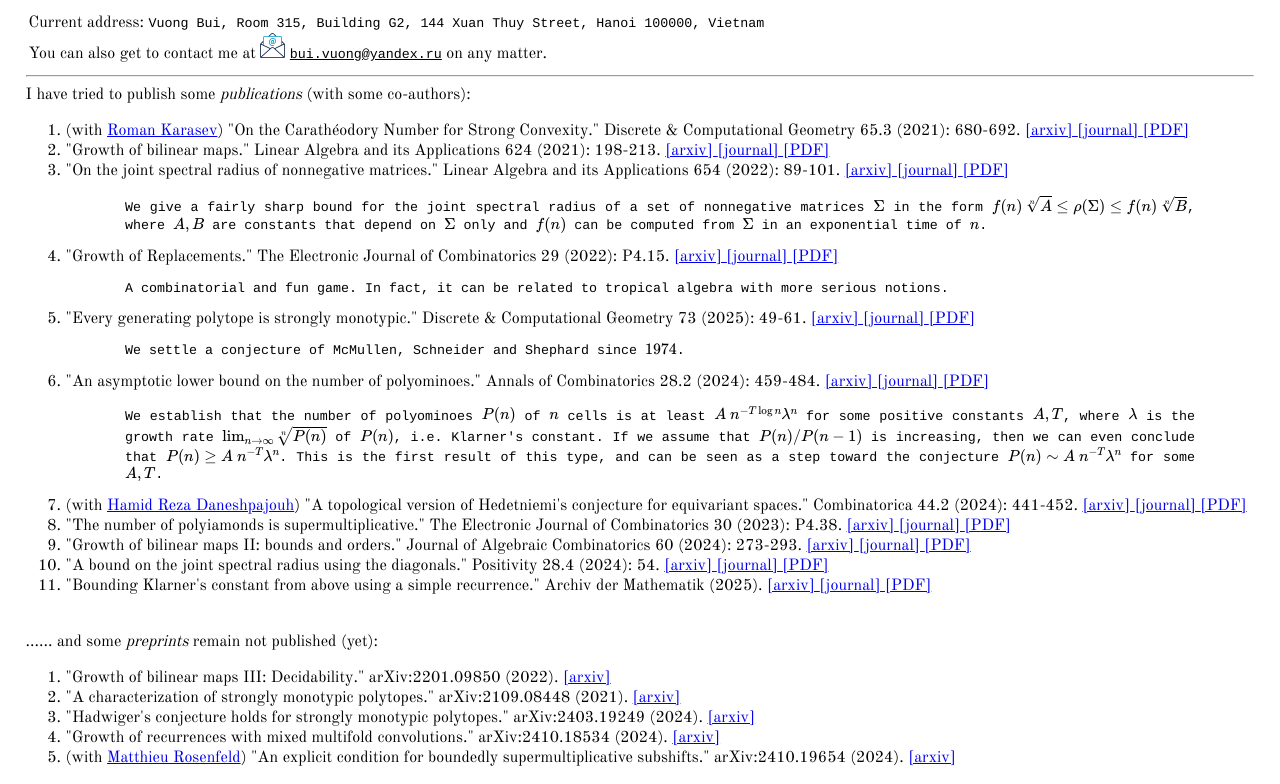
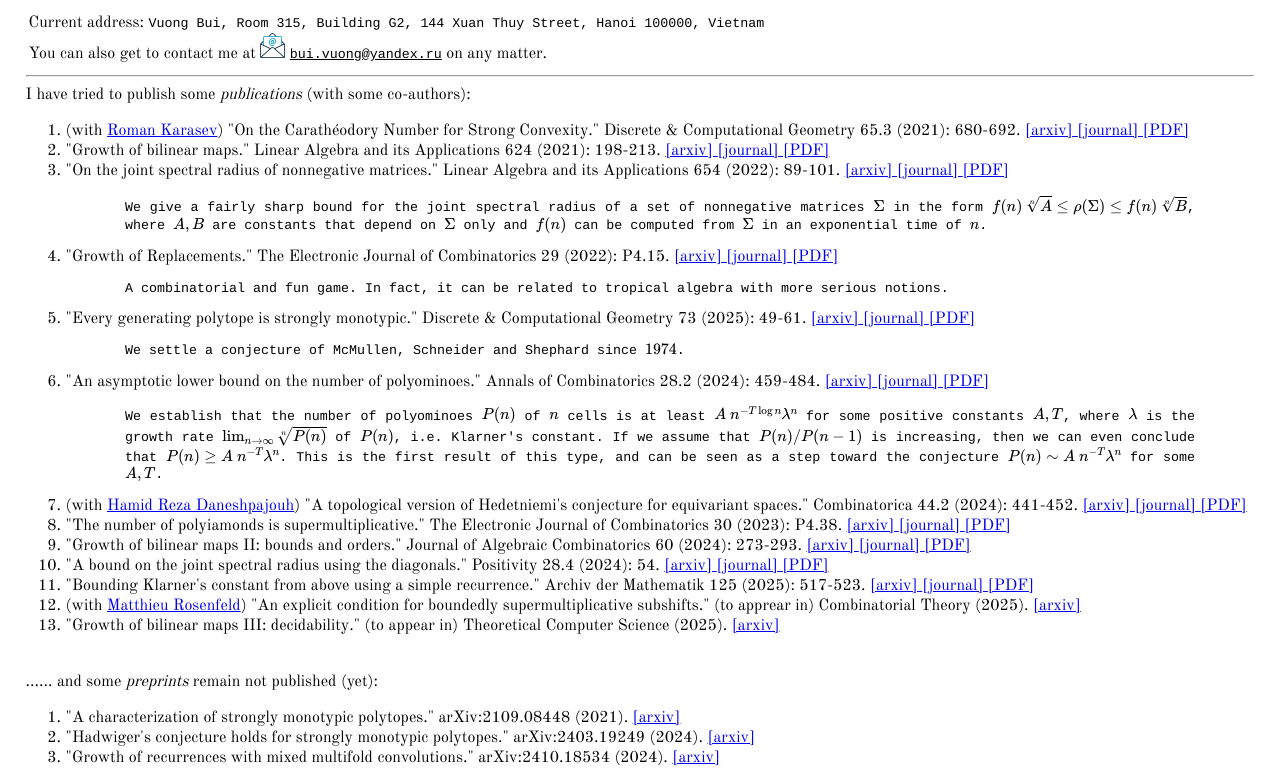
Before and after one commit to vuobui/vuobui.github.io, a plain HTML site: page index.html in a window 1280 px wide. Shown: the part 904-1688 px from the top of the page. Drawn offline with nearby package versions, Linux system fonts and the light colour scheme.

Commit message:
Update index.html

```diff
--- a/index.html
+++ b/index.html
@@ -131,7 +131,14 @@
 			</li>
 
 			<li>
-				"Bounding Klarner's constant from above using a simple recurrence." Archiv der Mathematik (2025). <a href="https://arxiv.org/abs/2412.20143"> [arxiv] </a> <a href="https://doi.org/10.1007/s00013-024-02099-2"> [journal] </a> <a href="klarner-recur.pdf"> [PDF] </a>
+				"Bounding Klarner's constant from above using a simple recurrence." Archiv der Mathematik 125 (2025): 517-523. <a href="https://arxiv.org/abs/2412.20143"> [arxiv] </a> <a href="https://doi.org/10.1007/s00013-024-02099-2"> [journal] </a> <a href="klarner-recur.pdf"> [PDF] </a>
+			</li>
+			<li>
+				(with <a href="https://www.lirmm.fr/~mrosenfeld/">Matthieu Rosenfeld</a>) "An explicit condition for boundedly supermultiplicative subshifts." (to apprear in) Combinatorial Theory (2025). <a href="https://arxiv.org/abs/2410.19654"> [arxiv] </a>
+			</li>
+			<li>
+				"Growth of bilinear maps III: decidability." (to appear in) Theoretical Computer Science (2025).
+				<a href="https://arxiv.org/abs/2201.09850"> [arxiv] </a>
 			</li>
 		</ol>
 
@@ -141,37 +148,6 @@
 
 
 		<ol>
-			<!--
-				<li>
-				Vuong Bui. "Bounding the spectral radius and powers of nonnegative matrices." arXiv:2012.00598 (2020). <a href="https://arxiv.org/abs/2012.00598"> [arxiv] </a>
-				<p>
-				Given a nonnegative matrix $A$, we show that
-				\[
-				\lim_{n\to\infty} \sqrt[n]{\|A^n\|} = \max_i \sup_n \sqrt[n]{(A^n)_{i,i}}.
-				\]
-				A corollary is an efficient way to estimate the spectral radius $\rho(A)$:
-				\[
-				\max_i \sqrt[m_i]{(A^{m_i})_{i,i}} \le \rho(A) \le \max_i \sqrt[m_i]{K_i (A^{m_i})_{i,i}},
-				\]
-				where $m_i$ satisfies $(A^{m_i})_{i,i}>0$ for each $i$, or we just set $m_i=1$ if there is no such $m_i$.
-
-				Moreover, we also show that $\|A^n\| = \Theta(n^r\rho(A))$ for some positive integer $r$.
-
-				There are three proofs for the formula of the limit, two of them are purely combinatorial, one uses Wimmer's formula. The approach in use is combinatorial mostly.
-				</p>
-				</li>
-				<li>
-				Vuong Bui. "On two sibling problems of linear and bilinear maps." arXiv:2104.13073 (2021). <a href="https://arxiv.org/abs/2104.13073"> [arxiv] </a>
-				<p>
-				A short proof in few lines of the convergence of $\sqrt[n]{\|A^n\|}$ is given. The limit is $\inf_n \sqrt[n]{D\|A^n\|}$ where $D\times D$ is the dimension of $A$ and $\|.\|$ is the maximum norm. A corollary is an effective bound of $\rho(A)$ in term of $\|A^n\|$. Another simple proof showing the convergence to the spectral radius is also given, but it applies to nonnegative matrices only and it uses Perron-Frobenius' theorem.
-				We consider a sibling problem for bilinear maps: Given a vector $v\in\mathbb C^d$ and a bilinear map $*: \mathbb C^d\times \mathbb C^d\to \mathbb C^d$, then the norm of the sequence $v,v*v,(v*v)*(v*v),(v*v)*(v*v)*(v*v)*(v*v),\dots$ is superexponential in the sense that the $(2^n)$-th root converges. Some bounds and extensions are also given.
-				</p>
-				</li>
-			-->
-			<li>
-				"Growth of bilinear maps III: Decidability." arXiv:2201.09850 (2022).
-				<a href="https://arxiv.org/abs/2201.09850"> [arxiv] </a>
-			</li>
 			<li>
 				"A characterization of strongly monotypic polytopes." arXiv:2109.08448 (2021). <a href="https://arxiv.org/abs/2109.08448"> [arxiv] </a>
 				<!--
@@ -188,11 +164,6 @@
 				"Growth of recurrences with mixed multifold convolutions." arXiv:2410.18534 (2024). <a href="https://arxiv.org/abs/2410.18534"> [arxiv] </a>
 			</li>
 
-			<li>
-				(with <a href="https://www.lirmm.fr/~mrosenfeld/">Matthieu Rosenfeld</a>) "An explicit condition for boundedly supermultiplicative subshifts." arXiv:2410.19654 (2024). <a href="https://arxiv.org/abs/2410.19654"> [arxiv] </a>
-			</li>
-
-
 		</ol>
 		<!-- <img src="minion.jpeg"> </img> -->
 	</body>
```
